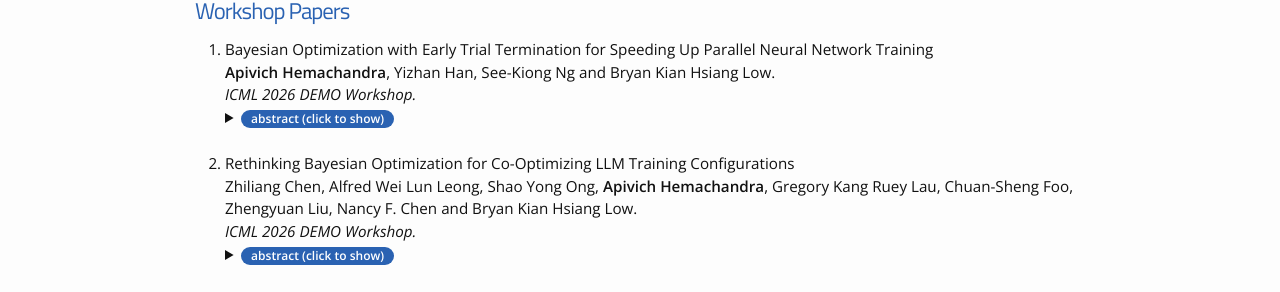
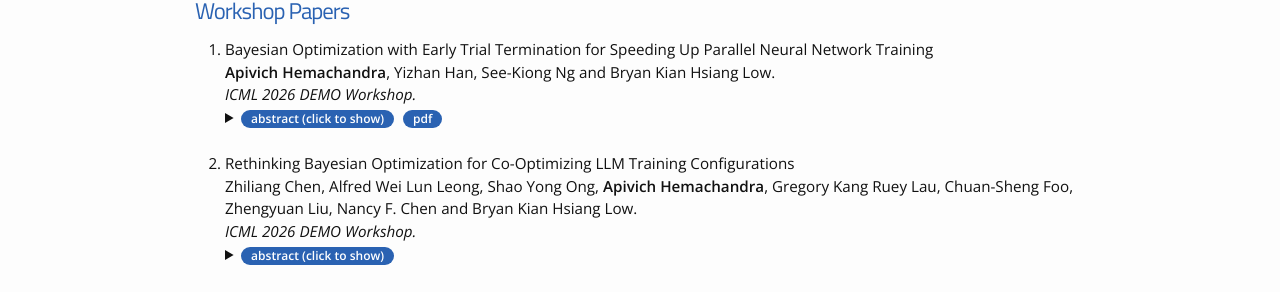
Before and after one commit to apivich-h/apivich-h.github.io, a Jekyll site: the page built from pages/works.md, in a window 1280 px wide. Shown: the part 762-1054 px from the top of the page. Built offline with Jekyll 4.4.1, drawn with Linux system fonts in a browser that asks for light colours.

Commit message:
add oppa

```diff
--- a/_data/notices.csv
+++ b/_data/notices.csv
@@ -1,4 +1,5 @@
 time,text
+2026-06-01,I have several accepted workshop papers at ICML 2026 DEMO workshop. They are all about how Bayesian Optimization can be used for LLM training. Check it out!
 2025-12-20,"I am on the Honour List of Student Tutors for Excellence in Teaching at the School of Computing, NUS."
 2025-07-08,"I present <b>""PIED: Physics-Informed Experimental Design for Inverse Problems""</b> at the AI4X Conference 2025 in Singapore."
 2025-01-23,"My co-first author paper titled <b>""PIED: Physics-Informed Experimental Design for Inverse Problems""</b> has been accepted to ICLR 2025."
--- a/pages/works.md
+++ b/pages/works.md
@@ -118,6 +118,7 @@
 <details>
 <summary>
 <a class="color-button">abstract (click to show)</a>
+<a class="color-button" href="/docs/paper/icml26-demo_oppa.pdf">pdf</a>
 </summary>
 <small>
 Training of large neural networks (NNs) is often done in parallel on multiple GPUs. While existing parallel training frameworks easily allow NN training using multi-dimensional parallelism, the challenge remains in finding the optimal hyperparameters, such as the best balance between the sizes of various parallelism dimensions, which would result in the highest training throughput. Due to the large number of possible parallelism configurations (PCs) for a given training scenario, an exhaustive search over them is prohibitively costly. Existing PC optimization methods either require running training trials on a large number of PCs, each of which is costly, or rely on an approximate cost model which may be inaccurate and hardware-specific. To overcome these issues, this paper presents OPPA that can boost the efficiency of Bayesian optimization for optimizing the PC by novelly exploiting (a) the domain knowledge of parallel NN training via parallelism-informed prior beliefs that are general in catering to a variety of NN training scenarios, and (b) early termination of trials involving suboptimal PCs. Despite incorporating these nontrivial efficiency tricks, OPPA is still theoretically guaranteed to achieve sublinear regret. We empirically show that OPPA finds optimal PCs more efficiently than existing methods for parallel training of NNs with varying architectures, training frameworks, and multi-GPU hardware setups.
```
Also changed, not shown: 1 other file.
